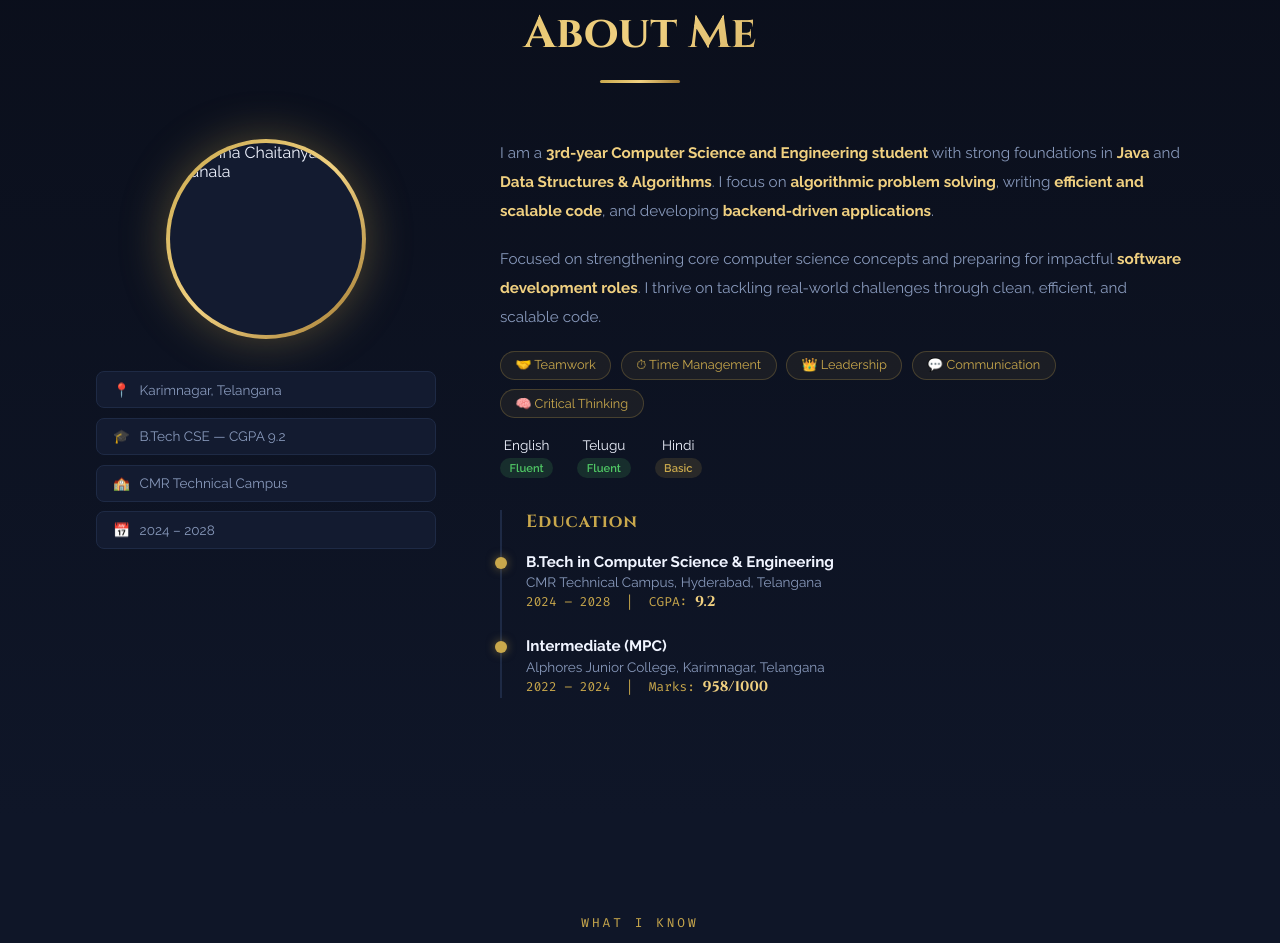
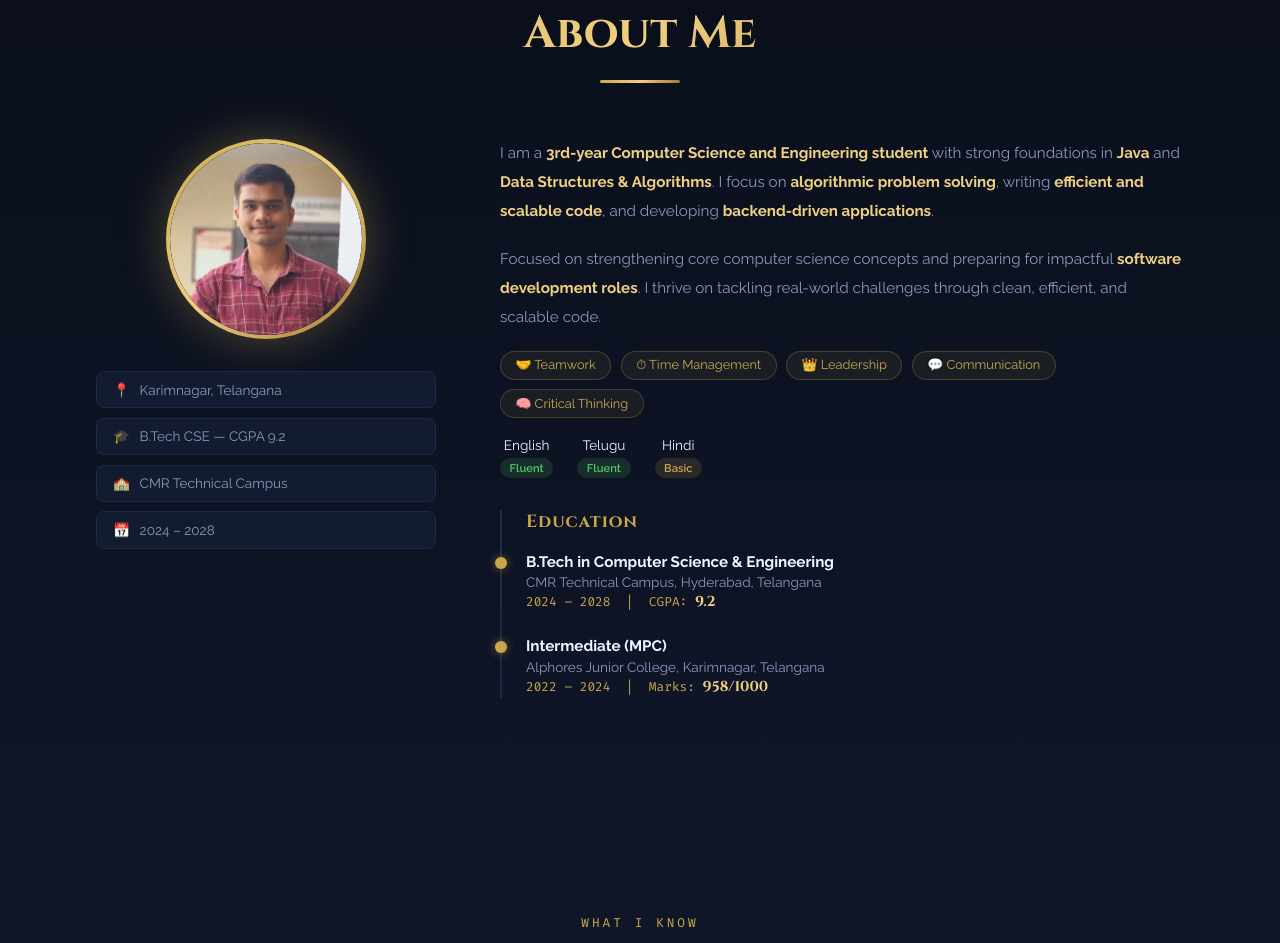
Before and after one commit to KrishnaChaitanyaVodnala/Portfolio, a plain HTML site: page index.html in a window 1280 px wide. Shown: the part 918-1861 px from the top of the page. Drawn offline with Linux system fonts and the light colour scheme.

Commit message:
Photo linking error corrected

```diff
--- a/index.html
+++ b/index.html
@@ -72,7 +72,7 @@
     <div class="about-avatar-wrapper">
       <div class="avatar-ring">
         <div class="avatar-inner">
-          <img src="Me.jpeg" alt="Krishna Chaitanya Vodnala" class="avatar-photo" />
+          <img src="images/Me.jpeg" alt="Krishna Chaitanya Vodnala" class="avatar-photo" />
         </div>
       </div>
       <div class="about-info-chips">
```
